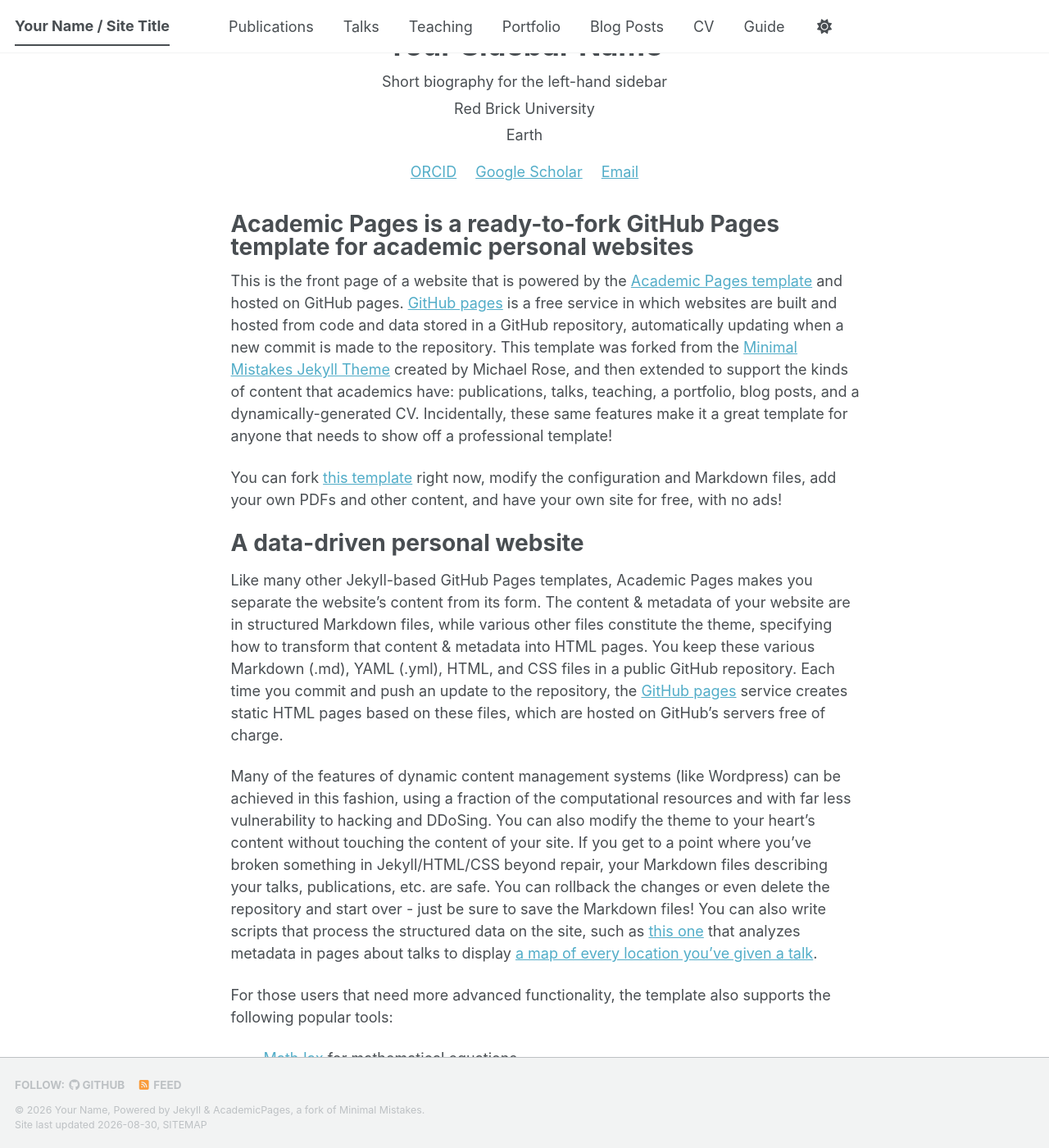
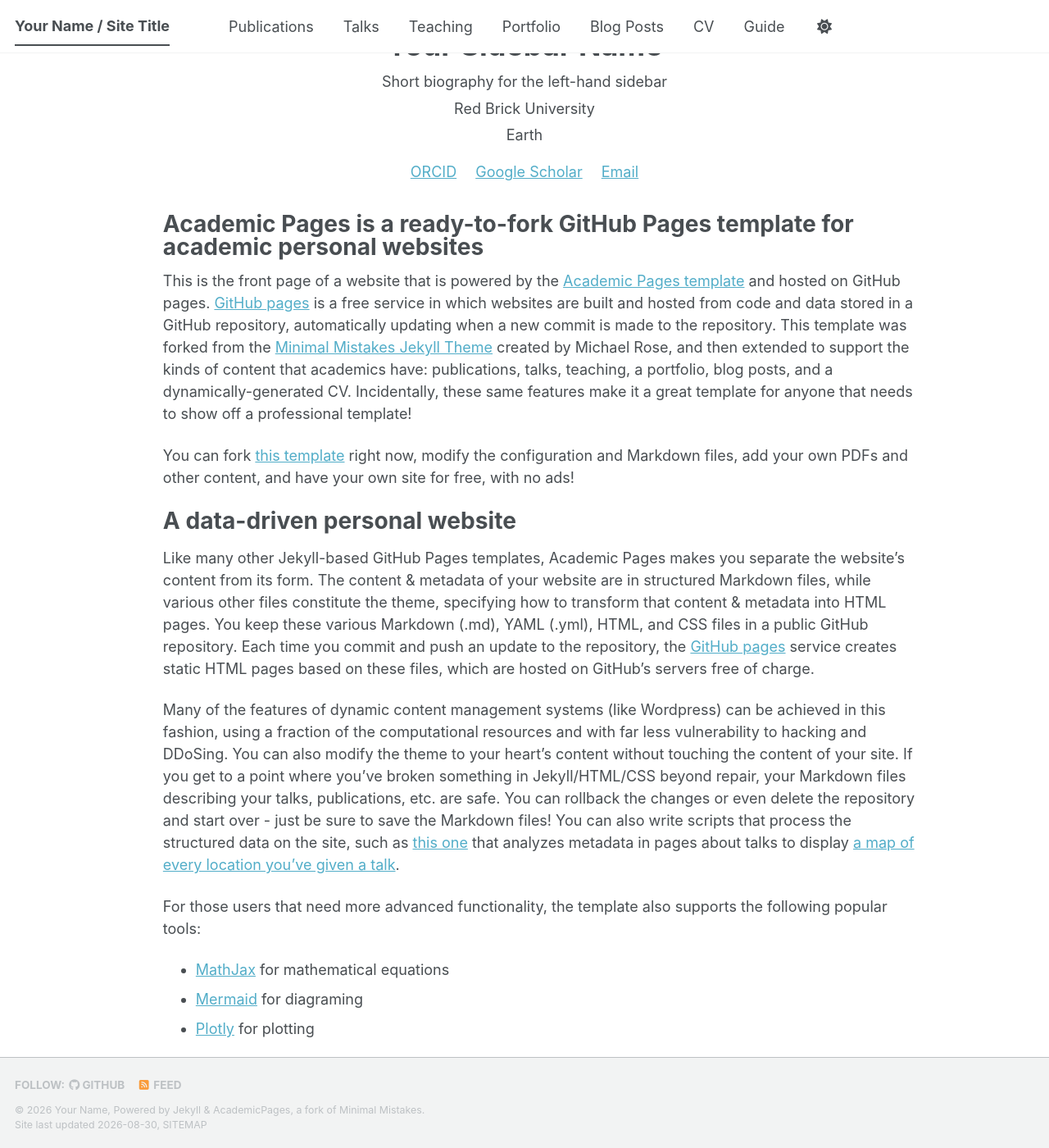
Before and after one commit to rodrigo-avalos/rodrigo-avalos, a Jekyll site: the page built from _pages/about.md, in a window 1280 px wide and 1400 px high, scrolled down 274 px. Shown: the whole window at 82% size. Built offline with Jekyll 4.4.1, drawn with Linux system fonts in a browser that asks for light colours; a style sheet for code colours, icons or effects is not loaded.

Commit message:
Update main.scss

```diff
--- a/assets/css/main.scss
+++ b/assets/css/main.scss
@@ -87,3 +87,28 @@
     font-size: 1.7rem;
   }
 }
+/* ==========================================================================
+   Full-width page layout for top-profile pages
+   ========================================================================== */
+
+#main {
+  max-width: 1000px;
+  margin-left: auto;
+  margin-right: auto;
+  padding-left: 1rem;
+  padding-right: 1rem;
+}
+
+.page {
+  float: none;
+  width: 100%;
+  padding-right: 0;
+}
+
+.page__inner-wrap {
+  width: 100%;
+}
+
+.page__content {
+  width: 100%;
+}
```
